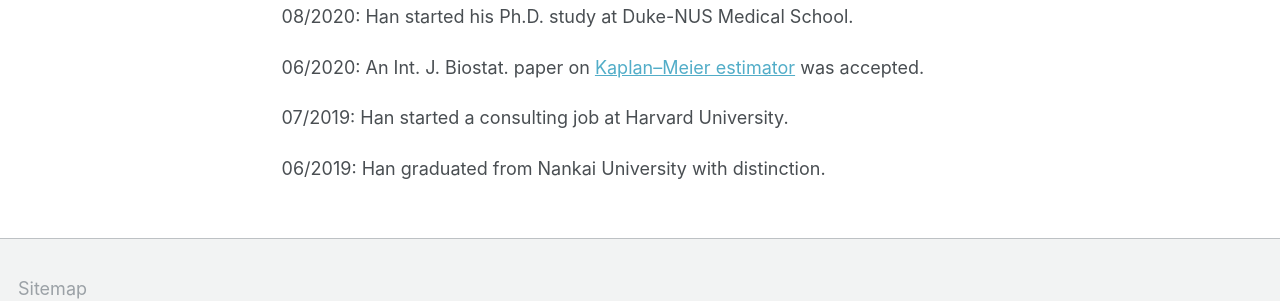
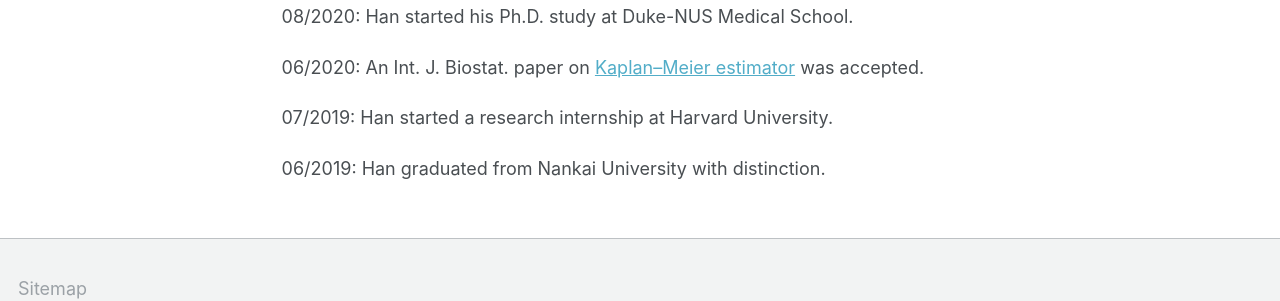
Before and after one commit to Han-Yuan-Med/Han-Yuan-Med.github.io, a Jekyll site: the page built from _pages/about.md, in a window 1280 px wide and 900 px high, scrolled down 712 px. Shown: the part 506-807 px from the top of the window. Built offline with Jekyll 4.4.1, drawn with Linux system fonts in a browser that asks for light colours.

Commit message:
Update about.md

```diff
--- a/_pages/about.md
+++ b/_pages/about.md
@@ -35,6 +35,6 @@ News
 
 06/2020: An Int. J. Biostat. paper on [Kaplan–Meier estimator](https://www.degruyter.com/document/doi/10.1515/ijb-2019-0095/html) was accepted.
 
-07/2019: Han started a consulting job at Harvard University.
+07/2019: Han started a research internship at Harvard University.
 
 06/2019: Han graduated from Nankai University with distinction.
```
